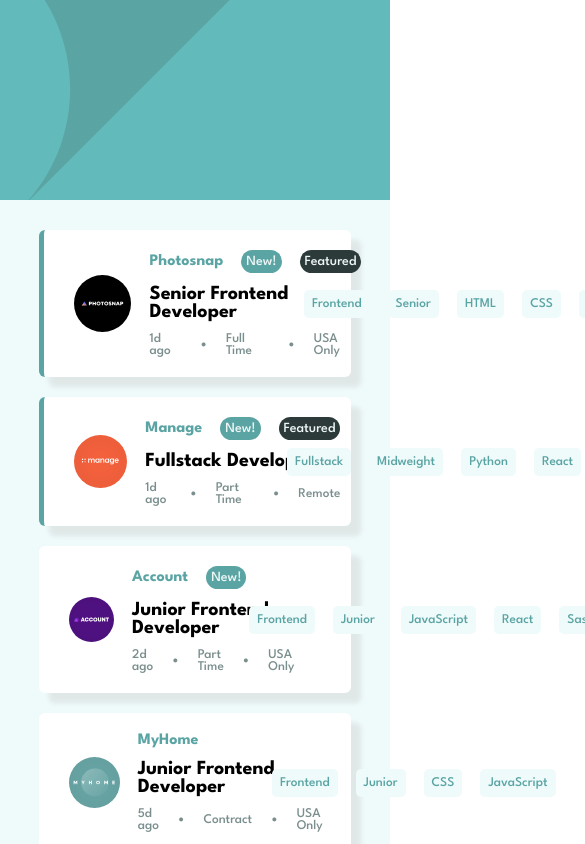
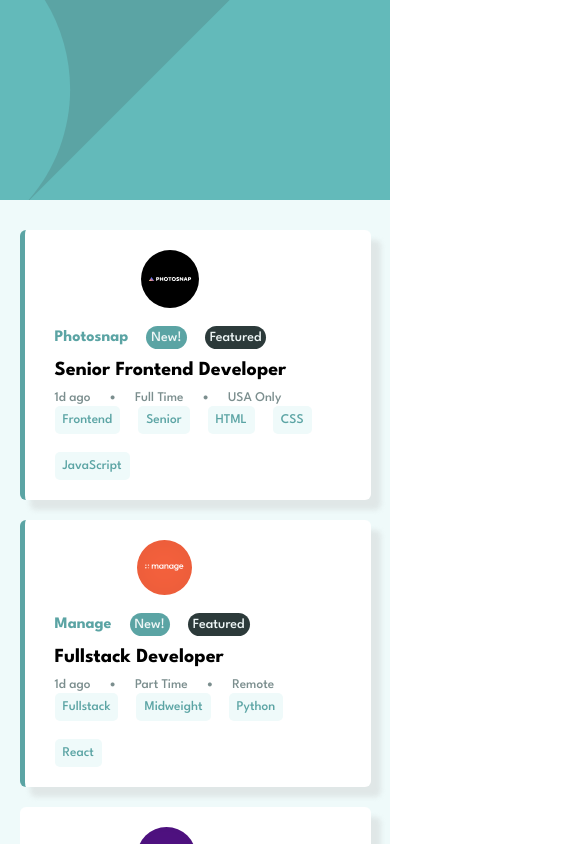
Before and after one commit to Sheriff-Oladimeji/job-listings, a React (Vite) app: page / in a window 390 px wide. Shown: the top 844 px of the page, 585 px wide, since content can reach past the window. Built offline with nearby package versions, Linux system fonts and the light colour scheme.

Commit message:
feat: add mobile styling to cards

```diff
--- a/src/components/jobs/Jobs.css
+++ b/src/components/jobs/Jobs.css
@@ -62,4 +62,22 @@ h3 {
   font-size: 20px;
   margin-block: 12px;
   font-weight: bold;
+}
+
+@media (max-width: 768px) {
+  .cards {
+    width: 90%;
+  }
+  .card {
+    display: flex;
+    flex-direction: column;
+    justify-content: space-between;
+    align-items: flex-start;
+  }
+  .card-info {
+    flex-direction: column;
+  }
+  .buttons {
+    flex-wrap: wrap;
+  }
 }/*# sourceMappingURL=Jobs.css.map */
--- a/src/components/jobs/Jobs.scss
+++ b/src/components/jobs/Jobs.scss
@@ -56,3 +56,24 @@ h3{
     margin-block: 12px;
     font-weight: bold;
 }
+@media (max-width: 768px) {
+    .cards{
+ width: 90%;
+
+}
+.card{
+
+
+    display: flex;
+    flex-direction: column;
+    justify-content: space-between;
+    align-items: flex-start;
+}
+ .card-info{
+    flex-direction: column;
+
+ }
+ .buttons{
+flex-wrap: wrap;
+ }
+}
```
Also changed, not shown: 1 other file (tests, documents, lock files or other folders).
